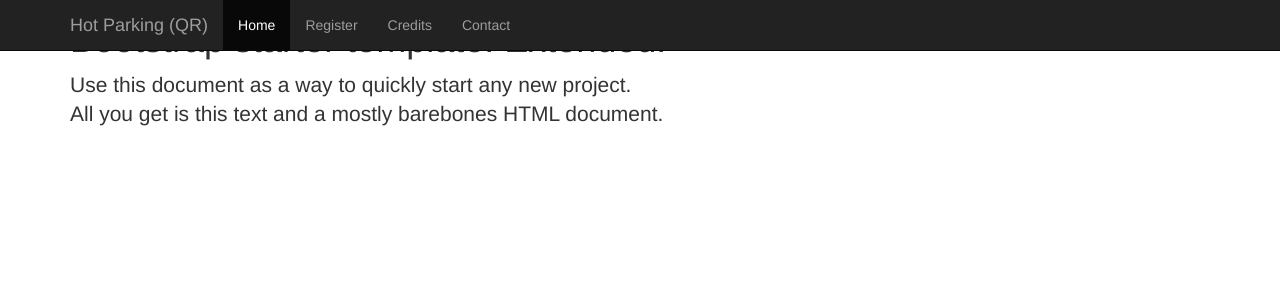
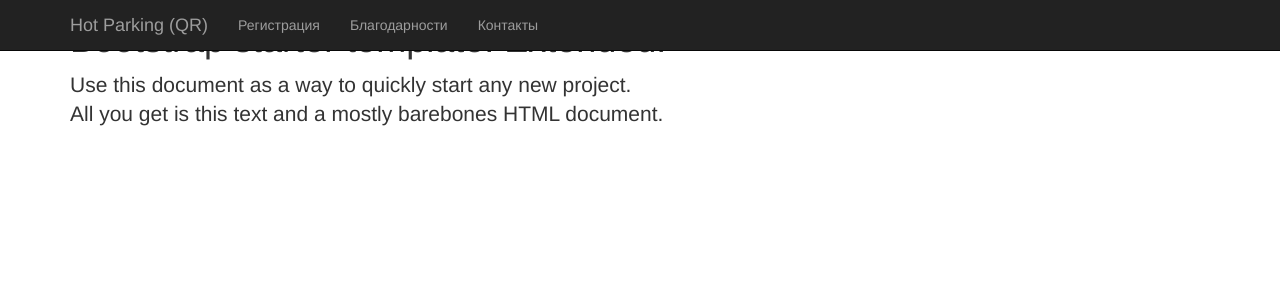
Before and after one commit to Alexander-Minyushkin/hpqr, a Django app: template templates/index.html in a window 1280 px wide. Shown: the top 300 px of the page. Run offline with Django 3.2, Linux system fonts and the light colour scheme; the template is opened without the code that fills it, so the values that code supplies are empty; parts of the project's set-up code (start-up, migrations or seed data) failed here and were passed over; some libraries are stand-ins or nearby versions.

Commit message:
Russian in base.html

```diff
--- a/hpqw/views.py
+++ b/hpqw/views.py
@@ -65,7 +65,8 @@ def check_inputs(id, pin):
 def print_page(request, id, pin):
     check_inputs(id, pin)
 
-    message_link = request.META['HTTP_HOST'] +"/" + id + "." + pin
+    message_link = HPQR_HOST +"/" + id + "." + pin
+    message_link = "hpqr.online" +"/" + id + "." + pin
     return render(request, 'print.html', {'message_link':message_link, 'HPQR_YANDEX_METRIKA' : HPQR_YANDEX_METRIKA})
 
 def connection(request, id, pin):
--- a/templates/base.html
+++ b/templates/base.html
@@ -75,10 +75,10 @@
         </div>
         <div id="navbar" class="collapse navbar-collapse">
           <ul class="nav navbar-nav">
-            <li class="active"><a href="/">Home</a></li>
-            <li><a href="register">Register</a></li>
-            <li><a href="credits">Credits</a></li>
-            <li><a href="contact">Contact</a></li>
+            <!--- li class="active"><a href="/">Home</a></li-->
+            <li><a href="register">Регистрация</a></li>
+            <li><a href="credits">Благодарности</a></li>
+            <li><a href="contact">Контакты</a></li>
           </ul>
         </div><!--/.nav-collapse -->
       </div>
```
